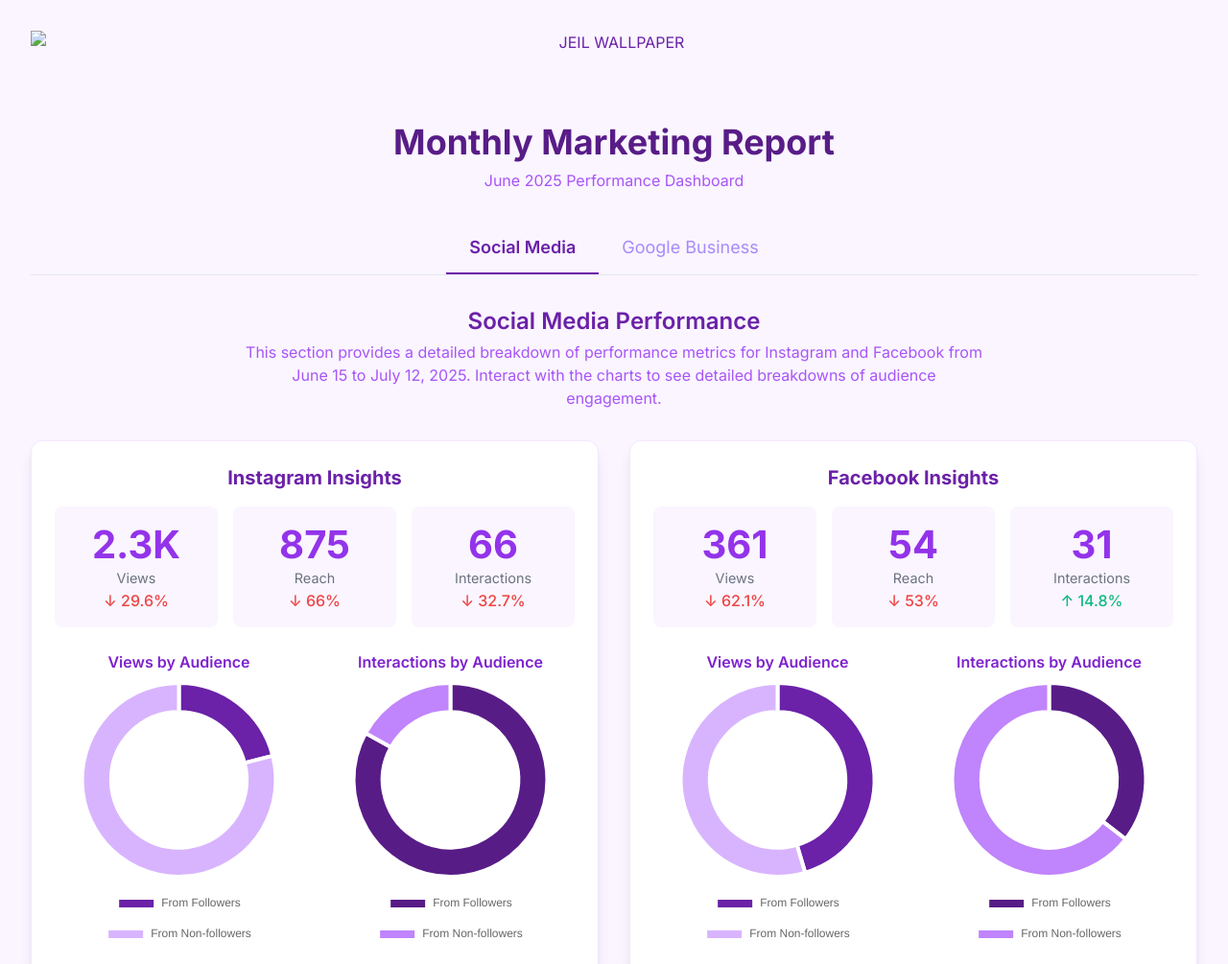
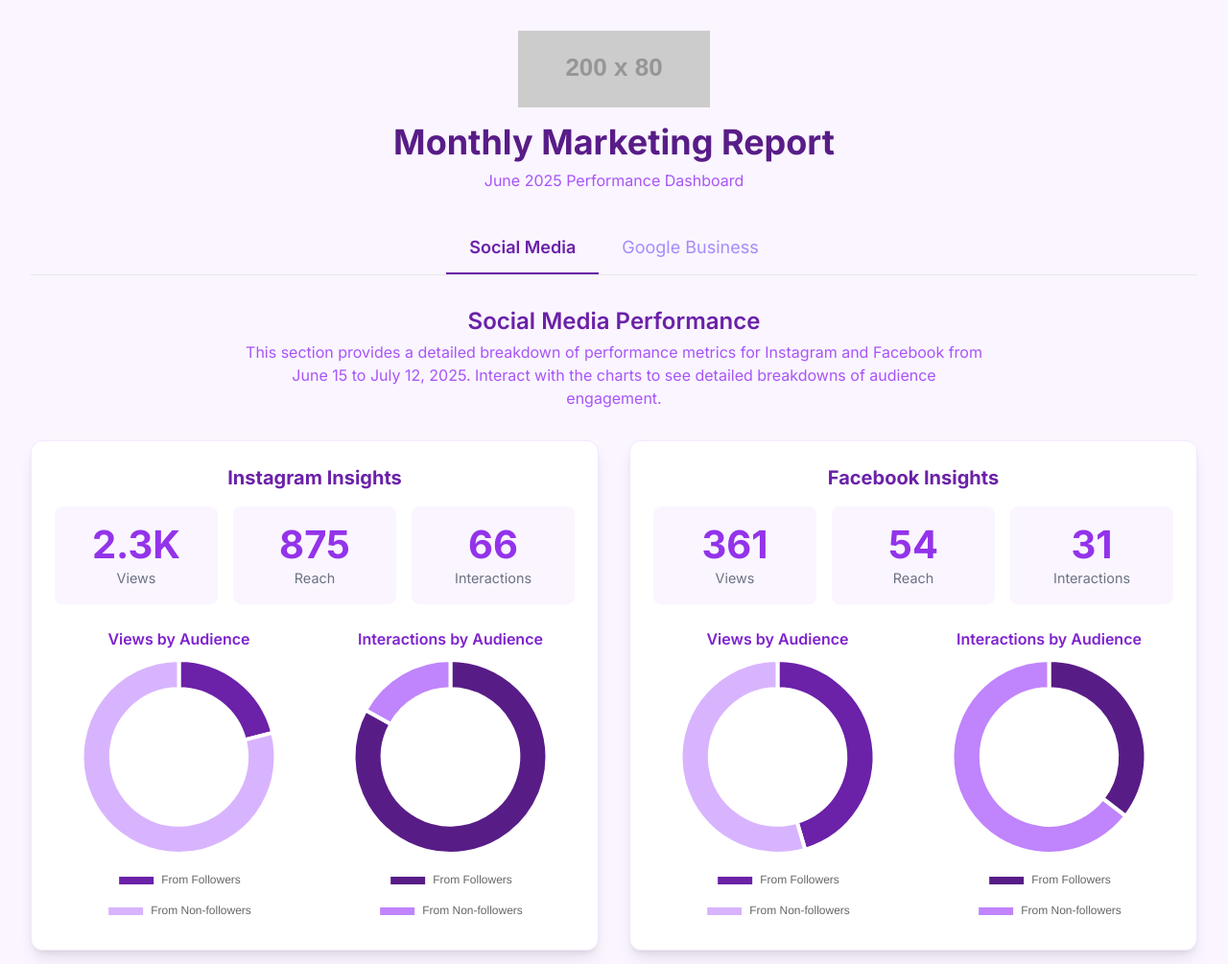
Before and after one commit to ReportforthisMonth/Report, a plain HTML site: page index.html in a window 1280 px wide. Shown: the top 1005 px of the page at 96% size. Drawn offline with nearby package versions, Linux system fonts and the light colour scheme; placeholder pictures from the web are drawn by us.

Commit message:
index.html

```diff
--- a/index.html
+++ b/index.html
@@ -54,16 +54,6 @@
             font-size: 0.9rem;
             color: #6b7280; /* Gray-500 */
         }
-        .stat-card-change {
-            font-size: 1rem;
-            font-weight: 500;
-        }
-        .stat-card-change.positive {
-            color: #10b981; /* Green for positive change */
-        }
-        .stat-card-change.negative {
-            color: #ef4444; /* Red for negative change */
-        }
         .kpi-icon {
             font-size: 1.5rem;
             margin-right: 0.5rem;
@@ -75,7 +65,7 @@
     <div class="container mx-auto p-4 md:p-8">
 
         <header class="text-center mb-8">
-            <img src="file:///D:/Marketing%20agency/Companys/Jeil%20Wallpaper/Posts/Content/intro-logo-01.html.png" alt="JEIL WALLPAPER" class="mx-auto mb-4 h-16 sm:h-20 object-contain">
+            <img src="https://placehold.co/200x80/6b21a8/ffffff?text=CLIENT+LOGO" alt="JEIL WALLPAPERr" class="mx-auto mb-4 h-16 sm:h-20 object-contain">
             <h1 class="text-3xl md:text-4xl font-bold text-purple-900">Monthly Marketing Report</h1>
             <p class="text-purple-500 mt-2">June 2025 Performance Dashboard</p>
         </header>
@@ -105,17 +95,14 @@
                             <div class="bg-purple-50 p-4 rounded-lg">
                                 <p class="stat-card-value text-purple-600">2.3K</p>
                                 <p class="stat-card-label">Views</p>
-                                <p class="stat-card-change negative">↓ 29.6%</p>
                             </div>
                             <div class="bg-purple-50 p-4 rounded-lg">
                                 <p class="stat-card-value text-purple-600">875</p>
                                 <p class="stat-card-label">Reach</p>
-                                <p class="stat-card-change negative">↓ 66%</p>
                             </div>
                             <div class="bg-purple-50 p-4 rounded-lg">
                                 <p class="stat-card-value text-purple-600">66</p>
                                 <p class="stat-card-label">Interactions</p>
-                                <p class="stat-card-change negative">↓ 32.7%</p>
                             </div>
                         </div>
                         <div class="grid grid-cols-1 md:grid-cols-2 gap-6">
@@ -141,17 +128,14 @@
                              <div class="bg-purple-50 p-4 rounded-lg">
                                 <p class="stat-card-value text-purple-600">361</p>
                                 <p class="stat-card-label">Views</p>
-                                <p class="stat-card-change negative">↓ 62.1%</p>
                             </div>
                             <div class="bg-purple-50 p-4 rounded-lg">
                                 <p class="stat-card-value text-purple-600">54</p>
                                 <p class="stat-card-label">Reach</p>
-                                <p class="stat-card-change negative">↓ 53%</p>
                             </div>
                             <div class="bg-purple-50 p-4 rounded-lg">
                                 <p class="stat-card-value text-purple-600">31</p>
                                 <p class="stat-card-label">Interactions</p>
-                                <p class="stat-card-change positive">↑ 14.8%</p>
                             </div>
                         </div>
                         <div class="grid grid-cols-1 md:grid-cols-2 gap-6">
```
